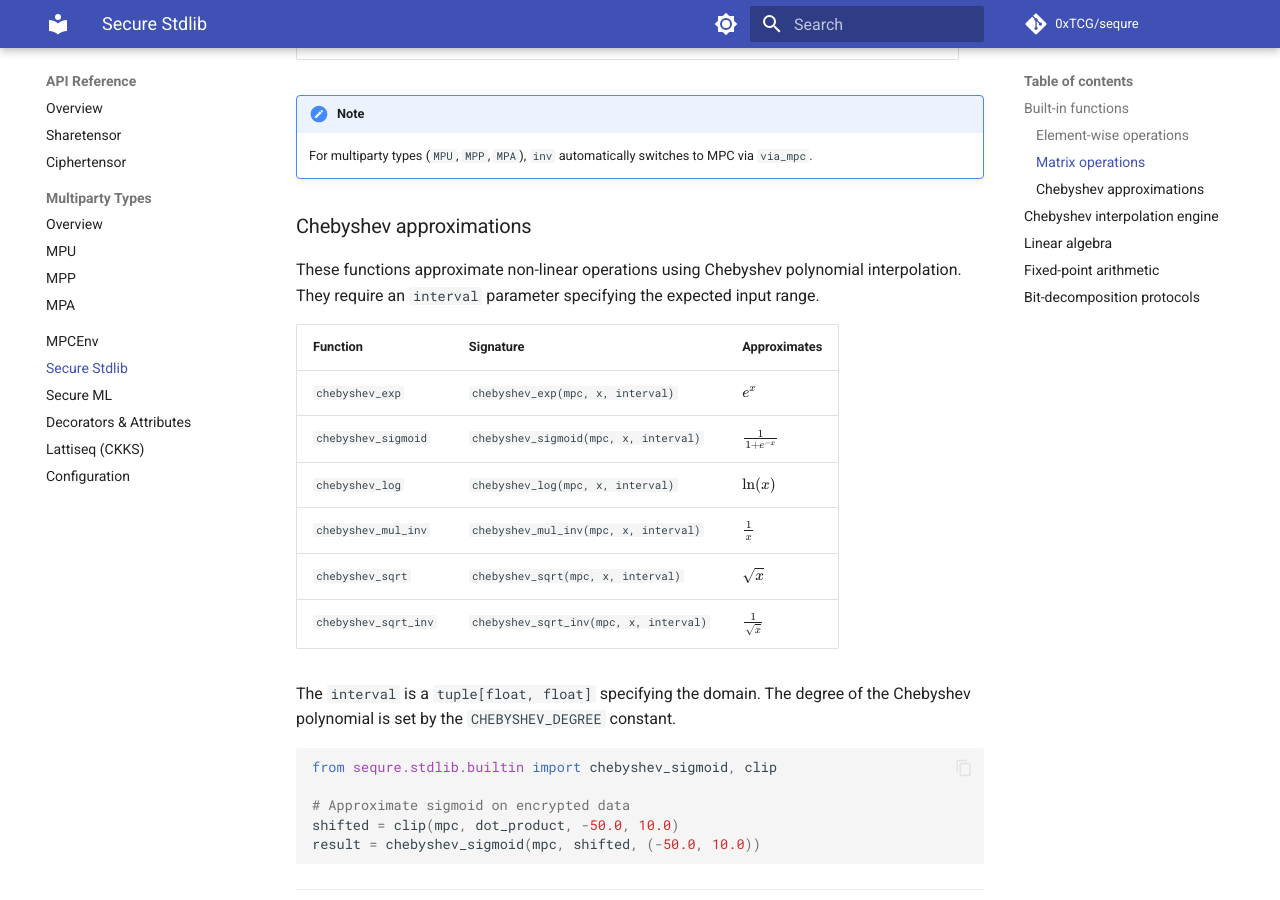
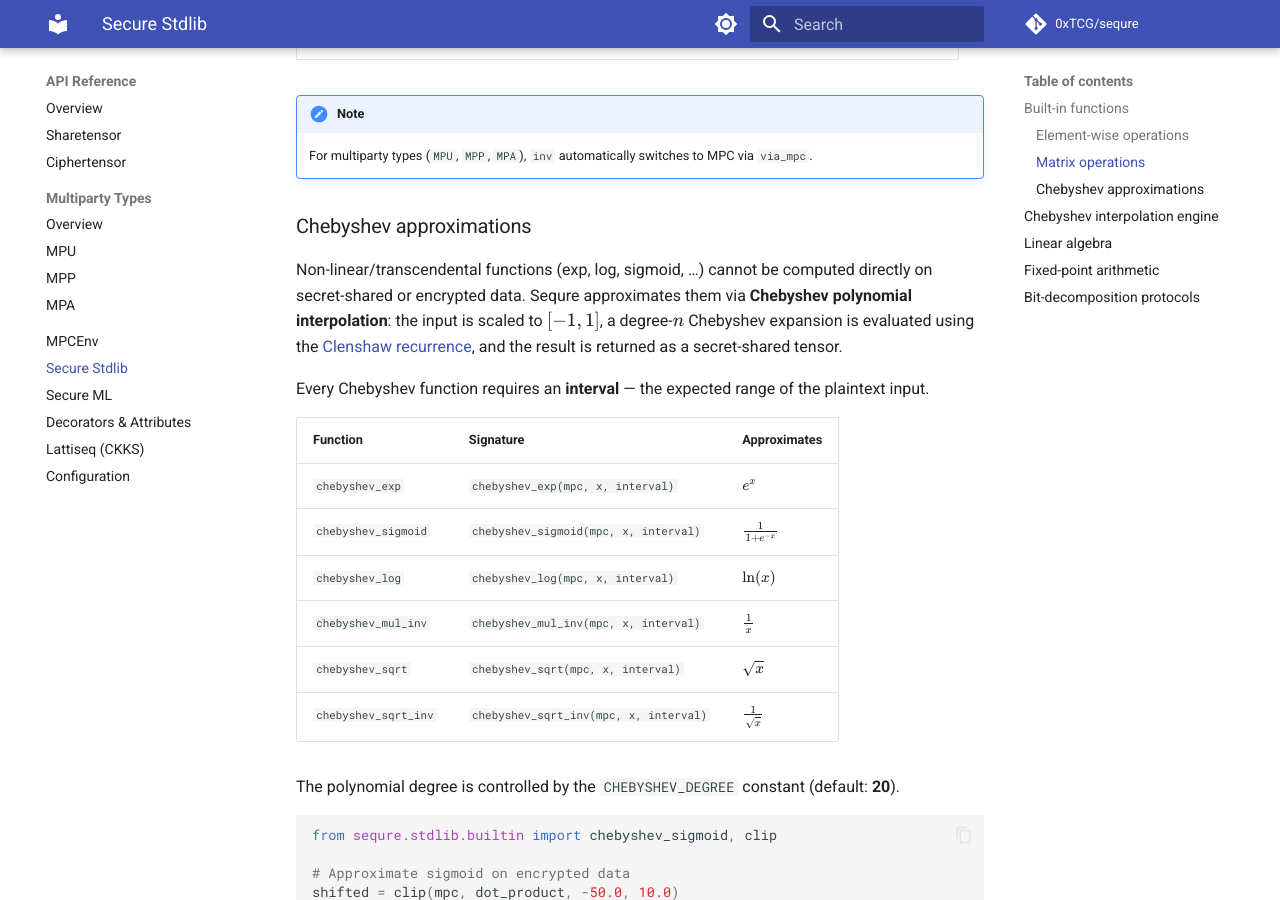
Before and after one commit to 0xTCG/sequre, an MkDocs documentation site: the page built from docs/api/stdlib.md, in a window 1280 px wide and 900 px high, scrolled down 1057 px. Built offline with MkDocs 1.6.1 and Material for MkDocs 9.7.7, drawn with Linux system fonts in a browser that asks for light colours; comment, search, counter and statistics services are not loaded.

Commit message:
Minor docs update

````diff
--- a/docs/api/stdlib.md
+++ b/docs/api/stdlib.md
@@ -33,7 +33,9 @@ _Defined in `stdlib/sequre/stdlib/builtin.codon`_
 
 ### Chebyshev approximations
 
-These functions approximate non-linear operations using Chebyshev polynomial interpolation. They require an `interval` parameter specifying the expected input range.
+Non-linear/transcendental functions (exp, log, sigmoid, …) cannot be computed directly on secret-shared or encrypted data. Sequre approximates them via **Chebyshev polynomial interpolation**: the input is scaled to $[-1, 1]$, a degree-$n$ Chebyshev expansion is evaluated using the [Clenshaw recurrence](https://en.wikipedia.org/wiki/Clenshaw_algorithm), and the result is returned as a secret-shared tensor.
+
+Every Chebyshev function requires an **interval** — the expected range of the plaintext input.
 
 | Function | Signature | Approximates |
 |---|---|---|
@@ -44,7 +46,7 @@ These functions approximate non-linear operations using Chebyshev polynomial int
 | `chebyshev_sqrt` | `chebyshev_sqrt(mpc, x, interval)` | $\sqrt{x}$ |
 | `chebyshev_sqrt_inv` | `chebyshev_sqrt_inv(mpc, x, interval)` | $\frac{1}{\sqrt{x}}$ |
 
-The `interval` is a `tuple[float, float]` specifying the domain. The degree of the Chebyshev polynomial is set by the `CHEBYSHEV_DEGREE` constant.
+The polynomial degree is controlled by the `CHEBYSHEV_DEGREE` constant (default: **20**).
 
 ```python
 from sequre.stdlib.builtin import chebyshev_sigmoid, clip
````
Also changed, not shown: docs/api/multiparty-types.md (+1 -1 lines), docs/tutorials/transition-mhe.md (+1 -1 lines).
